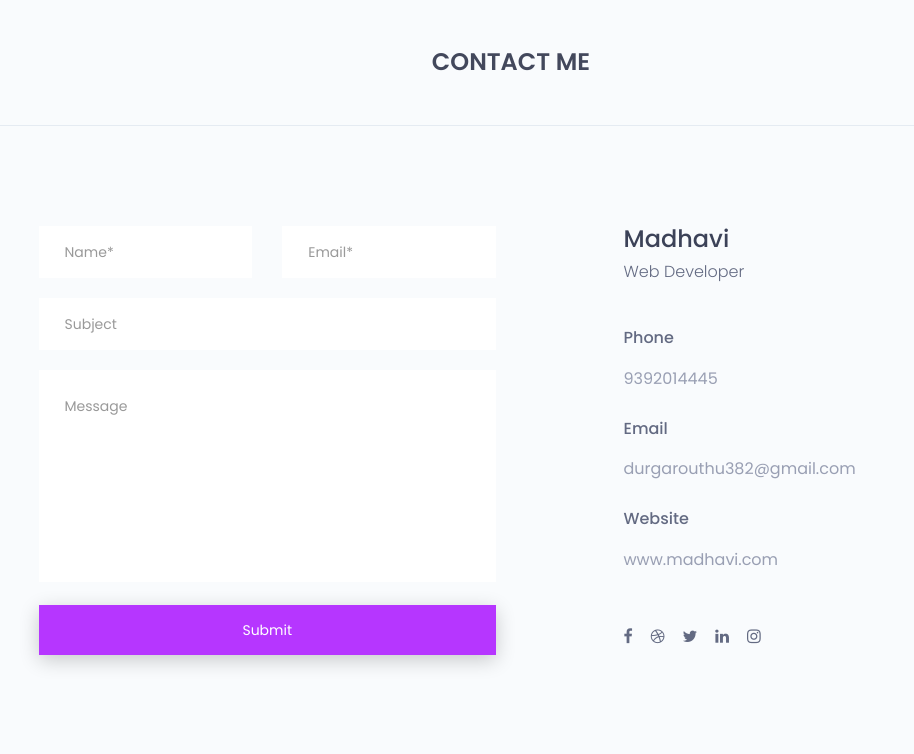
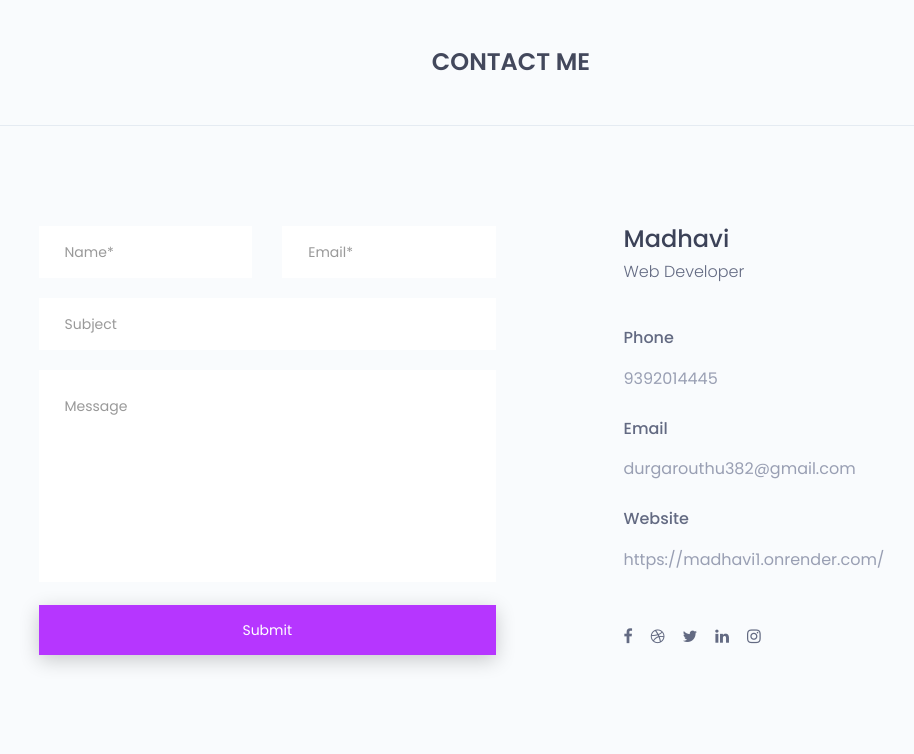
Before and after one commit to madhavi2042005/madhavi1, a Flask app: page / in a window 1280 px wide. Shown: the part 4355-5109 px from the top of the page, without its empty margins (129-1043 px from the left). Run offline with Flask 3, Linux system fonts and the light colour scheme; some libraries are stand-ins or nearby versions.

Commit message:
Update index.html

```diff
--- a/templates/index.html
+++ b/templates/index.html
@@ -655,7 +655,7 @@
 										</div>
 										<div class="single-contact-add-info">
 											<h3>website</h3>
-											<p>www.madhavi.com</p>
+											<p>https://madhavi1.onrender.com/</p>
 										</div>
 									</div>
 								</div><!--/.contact-adress-->
@@ -665,7 +665,7 @@
 										<li><a href="#"><i class="fa fa-dribbble"></i></a></li><!--/li-->
 										<li><a href="#"><i class="fa fa-twitter"></i></a></li><!--/li-->
 										<li><a href="#"><i class="fa fa-linkedin"></i></a></li><!--/li-->
-										<li><a href="#"><i class="fa fa-instagram"></i></a></li><!--/li-->
+										<li><a href="https://www.instagram.com/madhavi_20054/"><i class="fa fa-instagram"></i></a></li><!--/li-->
 									</ul><!--/ul-->
 								</div><!--/.hm-foot-icon-->
 							</div><!--/.single-contact-box-->
```
